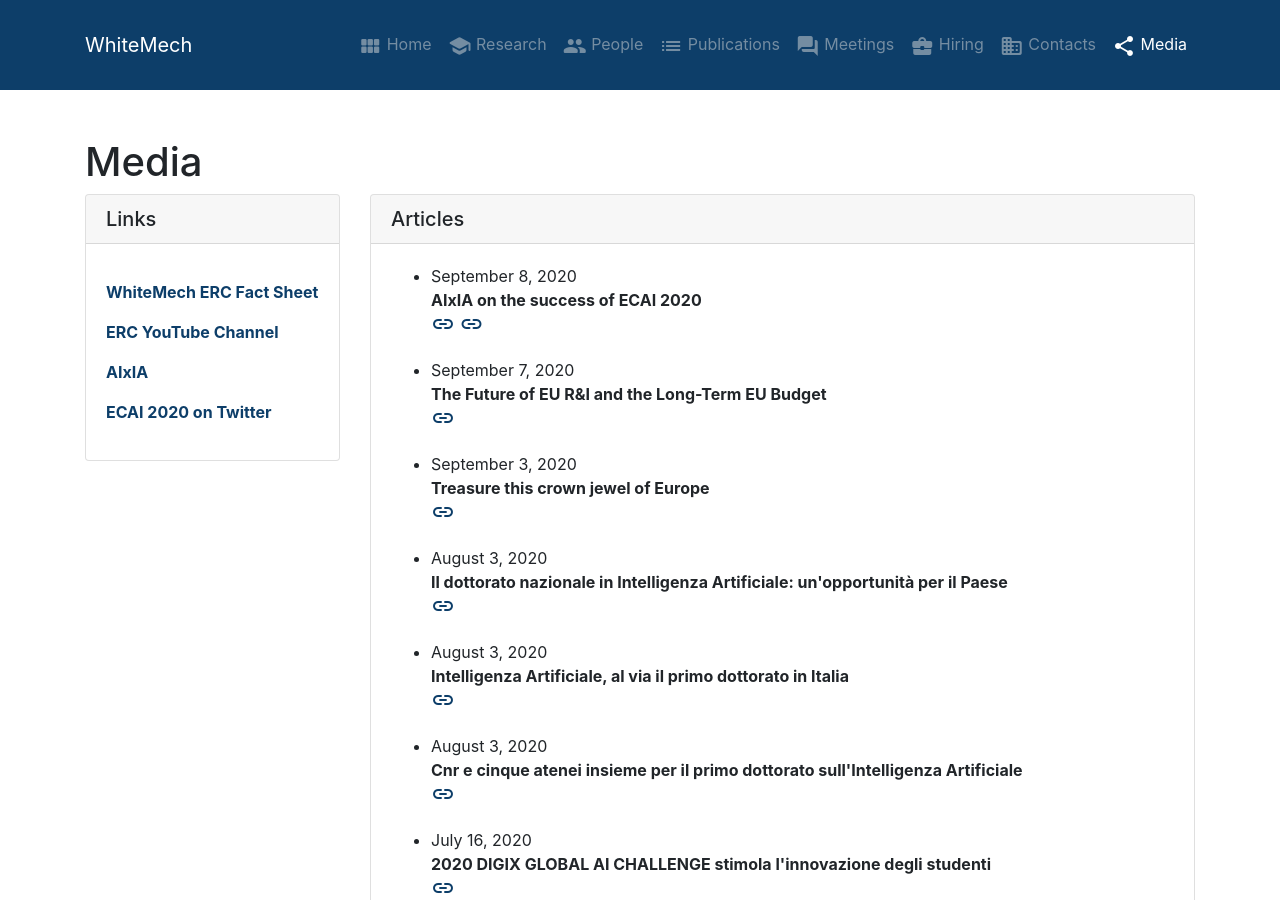
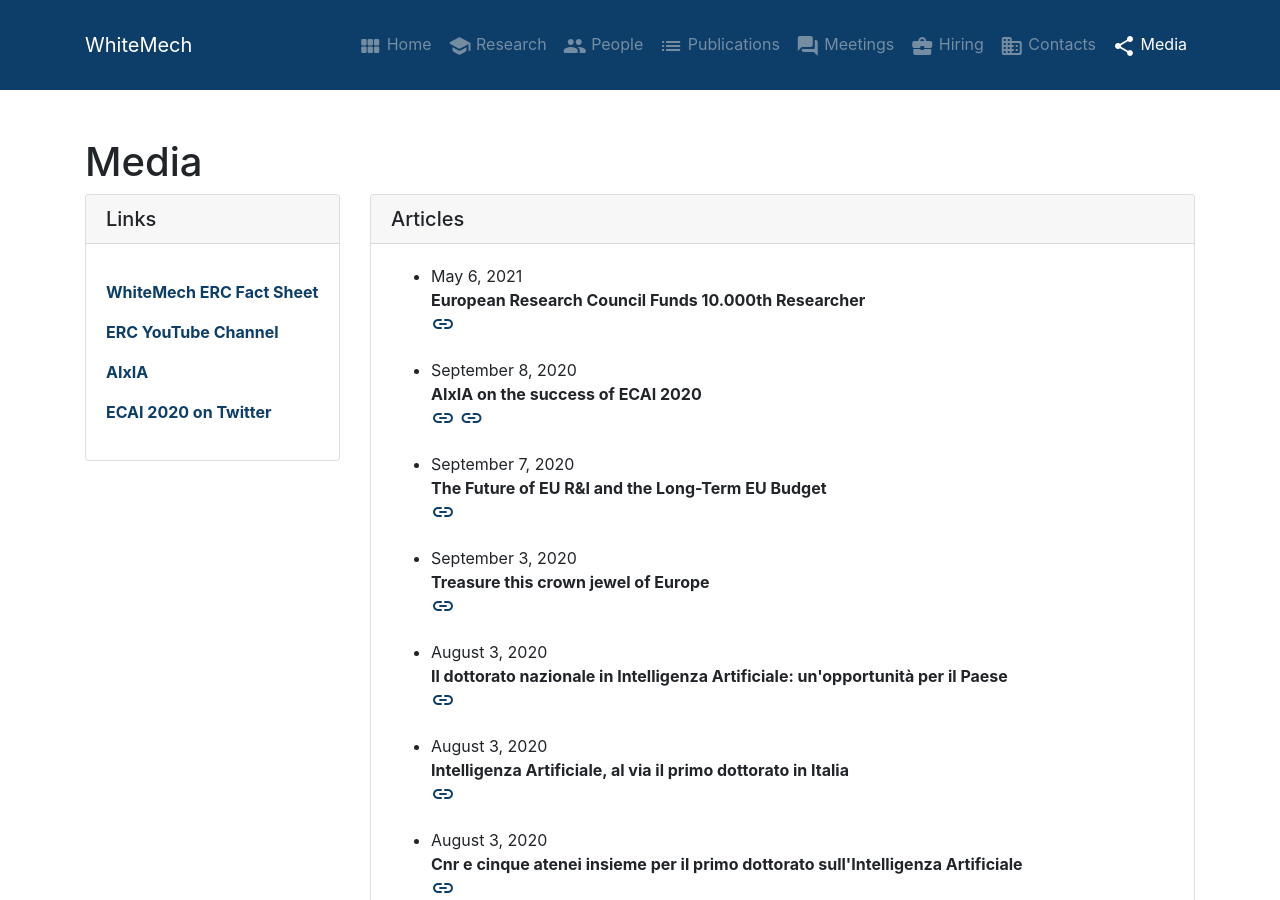
Before and after one commit to whitemech/whitemech.github.io, a Jekyll site: the page built from _pages/media.md, in a window 1280 px wide and 900 px high. Built offline with Jekyll 4.4.1, drawn with Linux system fonts in a browser that asks for light colours.

Commit message:
update media.yml

```diff
--- a/_data/media.yml
+++ b/_data/media.yml
@@ -1,3 +1,7 @@
+-
+  date: "May 6, 2021"
+  title: "European Research Council Funds 10.000th Researcher"
+  urls: "https://erc.europa.eu/news/10000grantees"
 -
   date: "September 8, 2020"
   title: "AIxIA on the success of ECAI 2020"
```
